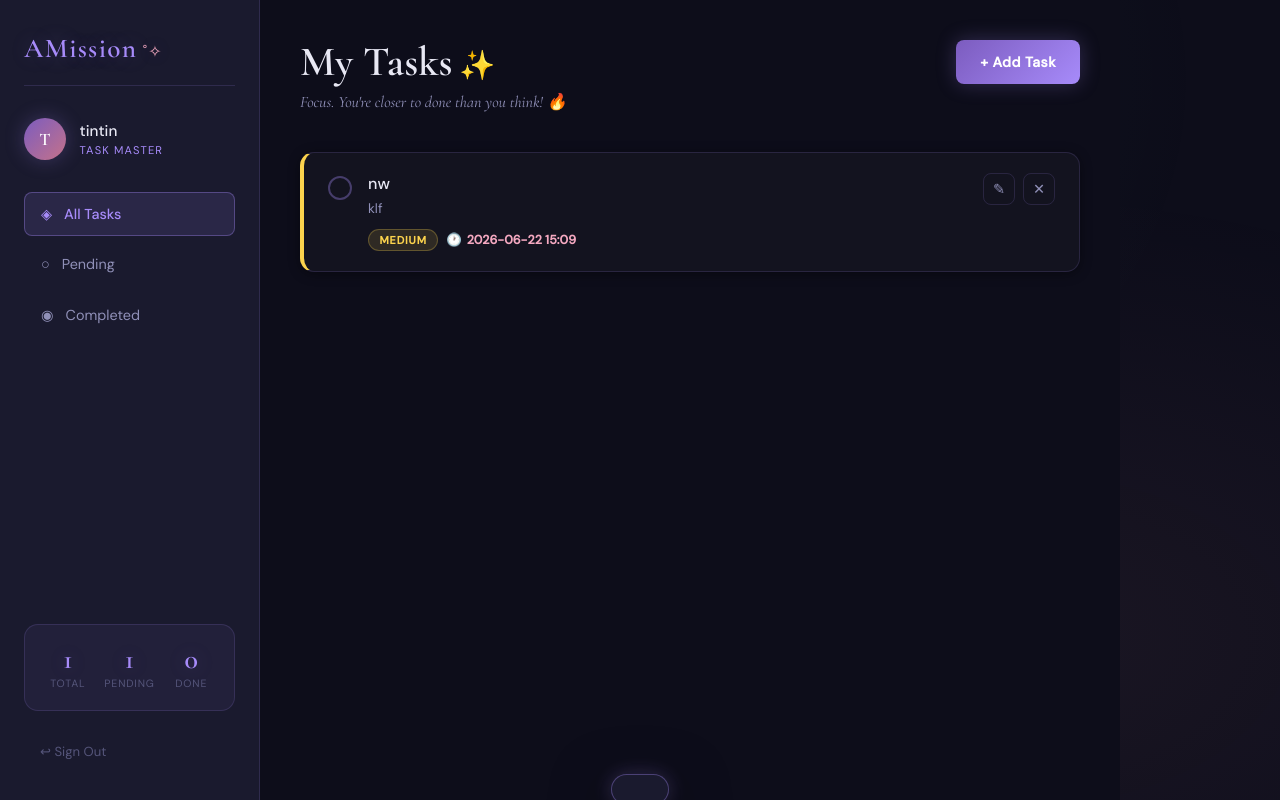
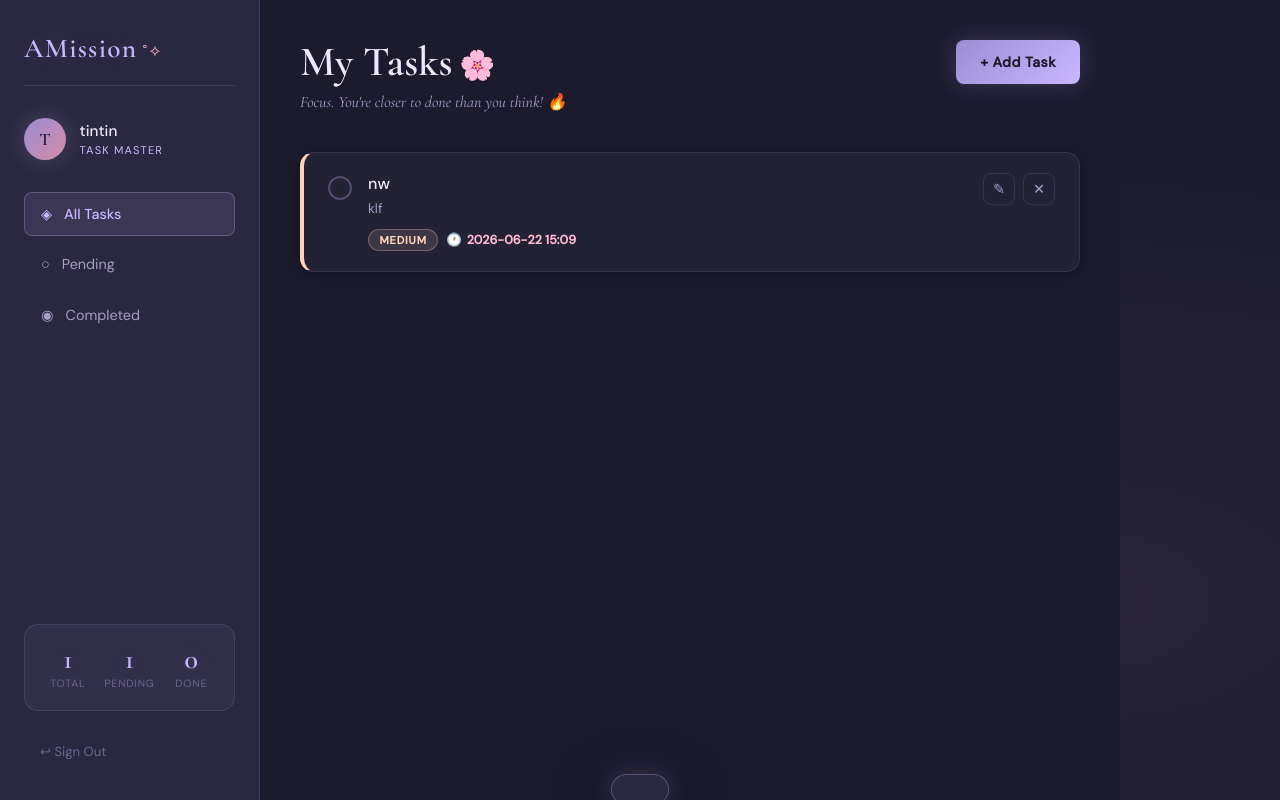
Before and after one commit to itisbipasha/AMission, a Flask app: page /dashboard in a window 1280 px wide. Run offline with Flask 3, Linux system fonts and the light colour scheme; a user stored in the database is signed in; data comes from the database, SQL or seed files in the repository.

Commit message:
fixing css

```diff
--- a/requirements.txt
+++ b/requirements.txt
@@ -1,5 +1,3 @@
 flask==3.0.3
 gunicorn==21.2.0
-psycopg2-binary==2.9
-Flask-SQLAlchemy==3.1.1
 werkzeug
--- a/static/css/style.css
+++ b/static/css/style.css
@@ -1,38 +1,38 @@
-/* ═══════════════════════════════════════════════════
-   LUMINARA · Dark Aesthetic Design
-   Palette: Deep Space · Soft Purple · Rose Gold · Mint
-═══════════════════════════════════════════════════ */
-
 *, *::before, *::after { box-sizing: border-box; margin: 0; padding: 0; }
 
 :root {
-  --bg-deep:    #0D0D1A;
-  --bg-card:    #13131F;
-  --bg-surface: #1A1A2E;
-  --bg-hover:   #22223A;
-  --purple:     #A78BFA;
-  --purple-dim: #7C5CBF;
-  --rose:       #F4A8C0;
-  --rose-dim:   #C4728A;
-  --mint:       #6EE7B7;
-  --mint-dim:   #3ABFA0;
-  --gold:       #FCD34D;
-  --blue-soft:  #93C5FD;
-  --text-main:  #E8E8F4;
-  --text-sub:   #9090B8;
-  --text-dim:   #55557A;
-  --border:     rgba(167,139,250,.15);
-  --border-bright: rgba(167,139,250,.35);
+  --bg-deep:    #1C1B2E;
+  --bg-card:    #232235;
+  --bg-surface: #2A2840;
+  --bg-hover:   #32304C;
+
+  --lavender:      #C9B8FF;
+  --lavender-dim:  #9B8DD4;
+  --blush:         #FFB8D1;
+  --blush-dim:     #D48CA8;
+  --sage:          #B8E8C8;
+  --sage-dim:      #7DBF96;
+  --peach:         #FFD4B8;
+  --peach-dim:     #D4A07A;
+  --butter:        #FFF3B8;
+  --sky:           #B8DCFF;
+
+  --text-main:  #EDE8FF;
+  --text-sub:   #A49EC4;
+  --text-dim:   #6B6590;
+
+  --border:        rgba(201,184,255,.12);
+  --border-bright: rgba(201,184,255,.28);
 
   --radius-sm: 8px;
   --radius:    14px;
   --radius-lg: 22px;
 
-  --shadow-sm: 0 2px 12px rgba(0,0,0,.4);
-  --shadow:    0 8px 32px rgba(0,0,0,.5);
-  --shadow-lg: 0 20px 60px rgba(0,0,0,.6);
-  --glow-purple: 0 0 20px rgba(167,139,250,.25);
-  --glow-rose:   0 0 20px rgba(244,168,192,.2);
+  --shadow-sm: 0 2px 12px rgba(0,0,0,.35);
+  --shadow:    0 8px 32px rgba(0,0,0,.45);
+  --shadow-lg: 0 20px 60px rgba(0,0,0,.55);
+  --glow-lav:  0 0 22px rgba(201,184,255,.2);
+  --glow-blush:0 0 22px rgba(255,184,209,.18);
 
   --font-display: 'Cormorant Garamond', Georgia, serif;
   --font-body:    'DM Sans', system-ui, sans-serif;
@@ -46,27 +46,27 @@ body {
   min-height: 100vh;
 }
 
-/* Subtle star-like background */
+/* Pastel dreamy background glow */
 body::before {
   content: '';
   position: fixed;
   inset: 0;
   background-image:
-    radial-gradient(ellipse at 20% 20%, rgba(167,139,250,.08) 0%, transparent 50%),
-    radial-gradient(ellipse at 80% 80%, rgba(244,168,192,.06) 0%, transparent 50%),
-    radial-gradient(ellipse at 60% 10%, rgba(110,231,183,.05) 0%, transparent 40%);
+    radial-gradient(ellipse at 15% 25%, rgba(201,184,255,.07) 0%, transparent 55%),
+    radial-gradient(ellipse at 85% 75%, rgba(255,184,209,.06) 0%, transparent 55%),
+    radial-gradient(ellipse at 55% 5%,  rgba(184,232,200,.05) 0%, transparent 45%),
+    radial-gradient(ellipse at 30% 85%, rgba(255,212,184,.04) 0%, transparent 40%);
   pointer-events: none;
   z-index: 0;
 }
-
 body > * { position: relative; z-index: 1; }
 
-a { color: var(--purple); text-decoration: none; transition: color .2s; }
-a:hover { color: var(--rose); }
+a { color: var(--lavender); text-decoration: none; transition: color .2s; }
+a:hover { color: var(--blush); }
 
 ::-webkit-scrollbar { width: 5px; }
 ::-webkit-scrollbar-track { background: var(--bg-deep); }
-::-webkit-scrollbar-thumb { background: var(--purple-dim); border-radius: 99px; }
+::-webkit-scrollbar-thumb { background: var(--lavender-dim); border-radius: 99px; }
 
 /* ═══════════════════════════════════════
    AUTH PAGES
@@ -291,35 +286,29 @@ a:hover { color: var(--rose); }
   font-family: var(--font-display);
   font-size: 1.7rem;
   font-weight: 600;
-  color: var(--purple);
+  color: var(--lavender);
   letter-spacing: .05em;
   margin-bottom: 2rem;
   padding-bottom: 1.25rem;
   border-bottom: 1px solid var(--border);
-  text-shadow: var(--glow-purple);
+  text-shadow: var(--glow-lav);
 }
-/* Cute characters under brand */
 .sidebar-brand::after {
   content: ' ˚✧';
   font-size: 1rem;
-  color: var(--rose);
+  color: var(--blush);
   font-family: var(--font-body);
   font-style: normal;
   font-weight: 400;
 }
 
-.sidebar-user {
-  display: flex;
-  align-items: center;
-  gap: .85rem;
-  margin-bottom: 2rem;
-}
+.sidebar-user { display: flex; align-items: center; gap: .85rem; margin-bottom: 2rem; }
 .user-avatar {
   width: 42px;
   height: 42px;
   border-radius: 50%;
-  background: linear-gradient(135deg, var(--purple-dim), var(--rose-dim));
-  color: #fff;
+  background: linear-gradient(135deg, var(--lavender-dim), var(--blush-dim));
+  color: var(--bg-deep);
   display: flex;
   align-items: center;
   justify-content: center;
@@ -327,10 +316,10 @@ a:hover { color: var(--rose); }
   font-size: 1.1rem;
   font-family: var(--font-display);
   flex-shrink: 0;
-  box-shadow: var(--glow-purple);
+  box-shadow: var(--glow-lav);
 }
-.user-name  { display: block; color: var(--text-main); font-size: .95rem; font-weight: 500; }
-.user-role  { display: block; color: var(--purple); font-size: .7rem; letter-spacing: .1em; text-transform: uppercase; margin-top: .1rem; }
+.user-name { display: block; color: var(--text-main); font-size: .95rem; font-weight: 500; }
+.user-role { display: block; color: var(--lavender); font-size: .7rem; letter-spacing: .1em; text-transform: uppercase; margin-top: .1rem; }
 
 .sidebar-nav { display: flex; flex-direction: column; gap: .4rem; margin-bottom: auto; }
 .nav-item {
@@ -345,8 +334,8 @@ a:hover { color: var(--rose); }
   text-decoration: none;
   border: 1px solid transparent;
 }
-.nav-item:hover  { background: var(--bg-hover); color: var(--purple); border-color: var(--border); }
-.nav-item.active { background: rgba(167,139,250,.12); color: var(--purple); border-color: var(--border-bright); font-weight: 500; }
+.nav-item:hover  { background: var(--bg-hover); color: var(--lavender); border-color: var(--border); }
+.nav-item.active { background: rgba(201,184,255,.1); color: var(--lavender); border-color: var(--border-bright); font-weight: 500; }
 .nav-icon { font-size: .9rem; }
 
 .sidebar-stats {
@@ -354,7 +343,7 @@ a:hover { color: var(--rose); }
   gap: .5rem;
   margin: 2rem 0 1.5rem;
   padding: 1.25rem 1rem;
-  background: rgba(167,139,250,.06);
+  background: rgba(201,184,255,.05);
   border-radius: var(--radius);
   border: 1px solid var(--border);
 }
@@ -364,9 +353,9 @@ a:hover { color: var(--rose); }
   font-family: var(--font-display);
   font-size: 1.75rem;
   font-weight: 600;
-  color: var(--purple);
+  color: var(--lavender);
   line-height: 1;
-  text-shadow: var(--glow-purple);
+  text-shadow: var(--glow-lav);
 }
 .stat-lbl {
   display: block;
@@ -377,15 +366,8 @@ a:hover { color: var(--rose); }
   margin-top: .25rem;
 }
 
-.sidebar-logout {
-  color: var(--text-dim);
-  font-size: .82rem;
-  padding: .5rem 1rem;
-  transition: color .2s;
-  text-decoration: none;
-  display: block;
-}
-.sidebar-logout:hover { color: var(--rose); }
+.sidebar-logout { color: var(--text-dim); font-size: .82rem; padding: .5rem 1rem; transition: color .2s; text-decoration: none; display: block; }
+.sidebar-logout:hover { color: var(--blush); }
 
 /* ─── Main Content ───────────────────────────── */
 .main-content {
@@ -409,18 +385,12 @@ a:hover { color: var(--rose); }
   color: var(--text-main);
   line-height: 1.1;
 }
-/* Cute sparkle after title */
-.page-title::after { content: ' ✨'; font-size: 1.8rem; }
-.page-sub {
-  font-family: var(--font-display);
-  font-style: italic;
-  color: var(--text-sub);
-  margin-top: .4rem;
-  font-size: 1rem;
-}
+.page-title::after { content: ' 🌸'; font-size: 1.8rem; }
+.page-sub { font-family: var(--font-display); font-style: italic; color: var(--text-sub); margin-top: .4rem; font-size: 1rem; }
+
 .btn-add-task {
-  background: linear-gradient(135deg, var(--purple-dim), var(--purple));
-  color: #fff;
+  background: linear-gradient(135deg, var(--lavender-dim), var(--lavender));
+  color: var(--bg-deep);
   border: none;
   padding: .8rem 1.5rem;
   border-radius: var(--radius-sm);
@@ -432,13 +402,9 @@ a:hover { color: var(--rose); }
   transition: opacity .2s, transform .15s, box-shadow .2s;
   letter-spacing: .03em;
   flex-shrink: 0;
-  box-shadow: var(--glow-purple);
+  box-shadow: var(--glow-lav);
 }
-.btn-add-task:hover {
-  opacity: .9;
-  transform: translateY(-1px);
-  box-shadow: 0 0 28px rgba(167,139,250,.4);
-}
+.btn-add-task:hover { opacity: .88; transform: translateY(-1px); box-shadow: 0 0 30px rgba(201,184,255,.35); }
 
 /* ─── Task List ──────────────────────────────── */
 .task-list { display: flex; flex-direction: column; gap: .85rem; }
@@ -456,36 +422,23 @@ a:hover { color: var(--rose); }
   transition: transform .2s, box-shadow .2s, border-color .2s;
   gap: 1rem;
 }
-.task-card:hover {
-  transform: translateY(-2px);
-  box-shadow: var(--shadow);
-  border-color: var(--border-bright);
-  border-left-color: inherit;
-}
-.task-card.priority-high   { border-left-color: var(--rose); }
-.task-card.priority-medium { border-left-color: var(--gold); }
-.task-card.priority-low    { border-left-color: var(--mint); }
-.task-card.task-done { opacity: .5; }
+.task-card:hover { transform: translateY(-2px); box-shadow: var(--shadow); border-color: var(--border-bright); }
+.task-card.priority-high   { border-left-color: var(--blush); }
+.task-card.priority-medium { border-left-color: var(--peach); }
+.task-card.priority-low    { border-left-color: var(--sage);  }
+.task-card.task-done { opacity: .45; }
 
 .task-left { display: flex; align-items: flex-start; gap: 1rem; flex: 1; min-width: 0; }
 .task-check {
-  width: 24px;
-  height: 24px;
-  border-radius: 50%;
+  width: 24px; height: 24px; border-radius: 50%;
   border: 2px solid var(--border-bright);
-  background: transparent;
-  cursor: pointer;
-  display: flex;
-  align-items: center;
-  justify-content: center;
-  flex-shrink: 0;
-  font-size: .75rem;
-  color: #fff;
-  transition: all .2s;
-  margin-top: .15rem;
+  background: transparent; cursor: pointer;
+  display: flex; align-items: center; justify-content: center;
+  flex-shrink: 0; font-size: .75rem; color: var(--bg-deep);
+  transition: all .2s; margin-top: .15rem;
 }
-.task-check:hover  { border-color: var(--mint); background: rgba(110,231,183,.1); }
-.task-check.checked { background: linear-gradient(135deg, var(--mint-dim), var(--mint)); border-color: var(--mint); }
+.task-check:hover   { border-color: var(--sage); background: rgba(184,232,200,.15); }
+.task-check.checked { background: linear-gradient(135deg, var(--sage-dim), var(--sage)); border-color: var(--sage); }
 
 .task-body { flex: 1; min-width: 0; }
 .task-title { font-size: 1rem; font-weight: 500; color: var(--text-main); margin-bottom: .3rem; }
@@ -493,57 +446,33 @@ a:hover { color: var(--rose); }
 .task-desc { font-size: .85rem; color: var(--text-sub); margin-bottom: .6rem; line-height: 1.5; }
 .task-meta { display: flex; align-items: center; flex-wrap: wrap; gap: .5rem; }
 
-.priority-badge {
-  font-size: .68rem;
-  font-weight: 600;
-  text-transform: uppercase;
-  letter-spacing: .08em;
-  padding: .2rem .65rem;
-  border-radius: 99px;
-}
-.priority-badge.priority-high   { background: rgba(244,168,192,.15); color: var(--rose); border: 1px solid rgba(244,168,192,.3); }
-.priority-badge.priority-medium { background: rgba(252,211,77,.12);  color: var(--gold); border: 1px solid rgba(252,211,77,.25); }
-.priority-badge.priority-low    { background: rgba(110,231,183,.12); color: var(--mint); border: 1px solid rgba(110,231,183,.25); }
+.priority-badge { font-size: .68rem; font-weight: 600; text-transform: uppercase; letter-spacing: .08em; padding: .2rem .65rem; border-radius: 99px; }
+.priority-badge.priority-high   { background: rgba(255,184,209,.12); color: var(--blush); border: 1px solid rgba(255,184,209,.28); }
+.priority-badge.priority-medium { background: rgba(255,212,184,.12); color: var(--peach); border: 1px solid rgba(255,212,184,.28); }
+.priority-badge.priority-low    { background: rgba(184,232,200,.12); color: var(--sage);  border: 1px solid rgba(184,232,200,.28); }
 
-.deadline-badge {
-  font-size: .78rem;
-  color: var(--text-sub);
-  display: flex;
-  align-items: center;
-  gap: .3rem;
-}
-.deadline-badge.overdue   { color: var(--rose); font-weight: 600; }
-.deadline-badge.due-soon  { color: var(--gold); font-weight: 600; }
-.deadline-badge.due-today { color: var(--blue-soft); }
+.deadline-badge { font-size: .78rem; color: var(--text-sub); display: flex; align-items: center; gap: .3rem; }
+.deadline-badge.overdue   { color: var(--blush); font-weight: 600; }
+.deadline-badge.due-soon  { color: var(--peach); font-weight: 600; }
+.deadline-badge.due-today { color: var(--sky); }
 
 .task-actions { display: flex; gap: .5rem; flex-shrink: 0; }
 .action-btn {
-  width: 32px;
-  height: 32px;
-  border-radius: var(--radius-sm);
-  border: 1px solid var(--border);
-  background: transparent;
-  cursor: pointer;
-  display: flex;
-  align-items: center;
-  justify-content: center;
-  font-size: .9rem;
-  transition: all .2s;
-  color: var(--text-sub);
-  text-decoration: none;
+  width: 32px; height: 32px; border-radius: var(--radius-sm);
+  border: 1px solid var(--border); background: transparent;
+  cursor: pointer; display: flex; align-items: center; justify-content: center;
+  font-size: .9rem; transition: all .2s; color: var(--text-sub); text-decoration: none;
 }
-.edit-btn:hover   { border-color: var(--purple); color: var(--purple); background: rgba(167,139,250,.1); }
-.delete-btn:hover { border-color: var(--rose);   color: var(--rose);   background: rgba(244,168,192,.1); }
+.edit-btn:hover   { border-color: var(--lavender); color: var(--lavender); background: rgba(201,184,255,.1); }
+.delete-btn:hover { border-color: var(--blush);    color: var(--blush);    background: rgba(255,184,209,.1); }
 
 /* ─── Empty State ────────────────────────────── */
 .empty-state {
-  text-align: center;
-  padding: 5rem 2rem;
-  background: var(--bg-card);
-  border-radius: var(--radius-lg);
+  text-align: center; padding: 5rem 2rem;
+  background: var(--bg-card); border-radius: var(--radius-lg);
   border: 1px dashed var(--border-bright);
 }
-.empty-icon { font-size: 2.5rem; color: var(--purple); margin-bottom: 1rem; text-shadow: var(--glow-purple); }
+.empty-icon { font-size: 2.5rem; color: var(--lavender); margin-bottom: 1rem; text-shadow: var(--glow-lav); }
 .empty-state h3 { font-family: var(--font-display); font-size: 1.6rem; color: var(--text-main); margin-bottom: .5rem; }
 .empty-state p  { color: var(--text-sub); margin-bottom: 1.5rem; }
 .empty-state .btn-primary { width: auto; display: inline-block; }
@@ -590,35 +510,28 @@ a:hover { color: var(--rose); }
   cursor: pointer; font-size: 1.1rem; color: var(--text-sub);
   transition: all .2s; display: flex; align-items: center; justify-content: center;
 }
-.modal-close:hover { border-color: var(--rose); color: var(--rose); }
+.modal-close:hover { border-color: var(--blush); color: var(--blush); }
 
 .modal-form { display: flex; flex-direction: column; gap: 1.1rem; }
 .modal-actions { display: flex; gap: .75rem; margin-top: .5rem; }
 .modal-actions .btn-primary,
 .modal-actions .btn-secondary,
 .modal-actions .btn-danger { flex: 1; margin: 0; }
-
 .delete-msg { color: var(--text-sub); margin-bottom: 1.5rem; line-height: 1.6; }
 
 /* ═══════════════════════════════════════
    TOAST
 ═══════════════════════════════════════ */
 .toast {
-  position: fixed;
-  bottom: 2rem;
-  left: 50%;
+  position: fixed; bottom: 2rem; left: 50%;
   transform: translateX(-50%) translateY(120%);
-  background: var(--bg-surface);
-  color: var(--text-main);
-  padding: .9rem 1.75rem;
-  border-radius: 99px;
-  font-size: .9rem;
+  background: var(--bg-surface); color: var(--text-main);
+  padding: .9rem 1.75rem; border-radius: 99px; font-size: .9rem;
   border: 1px solid var(--border-bright);
-  box-shadow: var(--shadow-lg), var(--glow-purple);
+  box-shadow: var(--shadow-lg), var(--glow-lav);
   z-index: 9999;
   transition: transform .35s cubic-bezier(.34,1.56,.64,1);
-  white-space: nowrap;
-  max-width: 90vw;
+  white-space: nowrap; max-width: 90vw;
 }
 .toast.show { transform: translateX(-50%) translateY(0); }
 
```
Also changed, not shown: other parts of static/css/style.css (+49 -91 lines).
